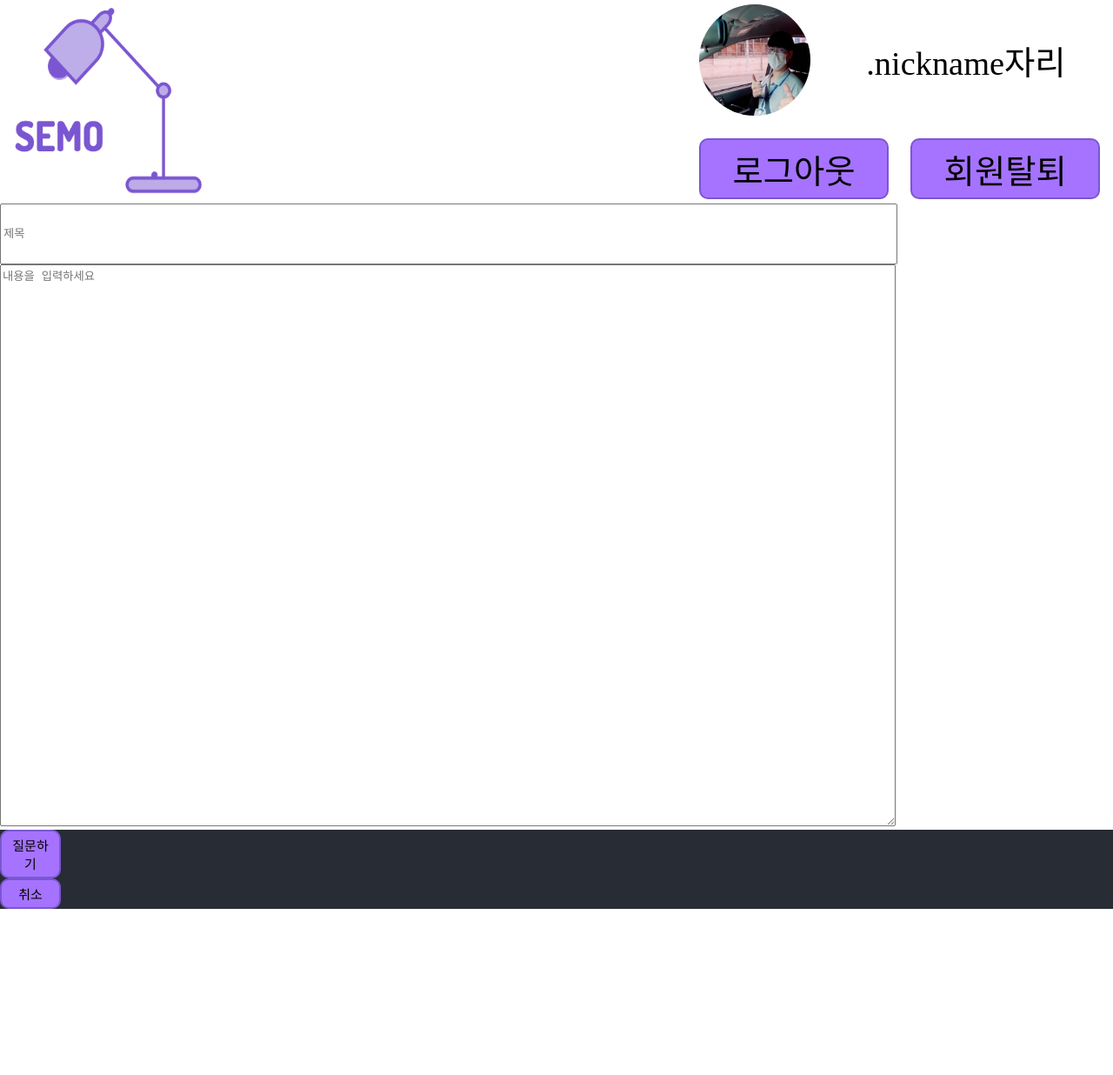
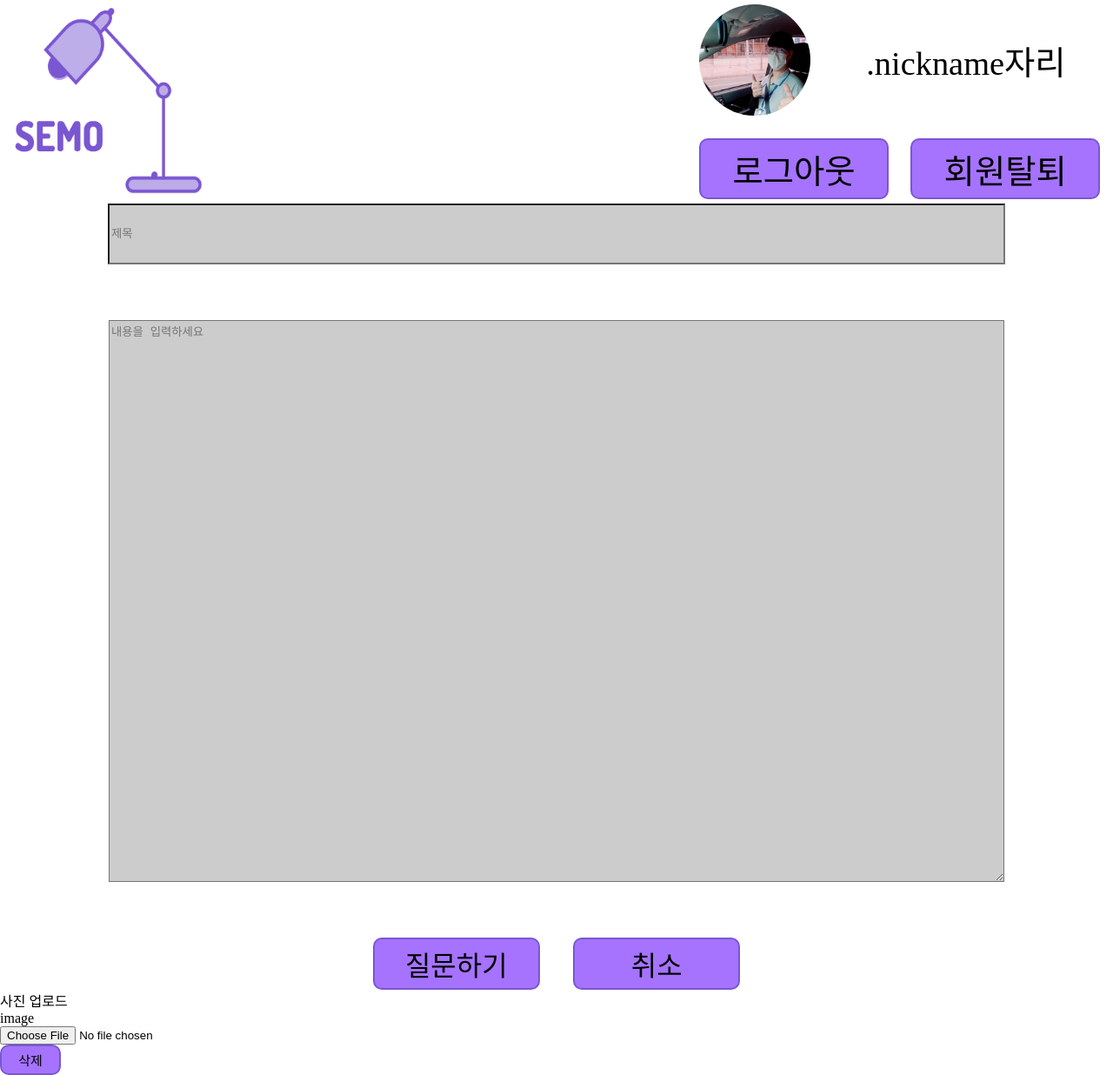
Before and after one commit to codestates/SEMO, a React (Create React App) app in the folder client/: page /question/write in a window 1280 px wide. Shown: the whole page at 87% size. Before the commit the page ends 1045 px from the top, so only its background shows below. Built offline with nearby package versions, Linux system fonts and the light colour scheme.

Commit message:
update components question  img file upload fnc

```diff
--- a/client/src/components/writeQuestion.js
+++ b/client/src/components/writeQuestion.js
@@ -1,52 +1,121 @@
 import styled from "styled-components";
 import Button from "./button";
 import Header from "./header";
-
+import { useState } from "react";
 const ContainQuestion =styled.div`
     diplay:flex;
+
 `
 const InputTitleBox = styled.input`
     width: 80vw;
     height: 5vw;
+    margin 5 0 2 0vw;
+    background: #cccccc;
+
 `
 const InputTextBox =styled.textarea`
     width: 80vw;
     height: 50vw;
+    margin 5vw;
+    background: #cccccc;
+    vertical-align: middle;
 `
 const TitleContainer =styled.div`
-    diplay:flex;
-    flex-align:
-background-color: #282c34;
+    display:flex;
+    justify-content: center;
 
 `
 const WritingContainer = styled.div`
+    display:flex;
+    justify-content: center;
 
 
 `
 const BtnContainer = styled.div`
-background-color: #282c34;
+    display:flex;
+    flex-direction: row;
+    justify-content: center;
+    gap : 3vw;
+    .btn {
+    font-size: 2.5vw;
+    width: 15vw;
+    }
 
 `
+const ImageTest =styled.div``
+
 
 const WriteQuestionComponenet = () => {
+    const [title,setTitle]=useState("");
+    const [text,setText]=useState("");
+
+    const titleHandler = (e)=> {
+        setTitle(e.target.value)
+    }
+    const textHandler = (e)=> {
+        setText(e.target.value)
+    }
+    const testFn = () =>{
+        console.log("@@@@@@@@@@@@@@@@타이틀@@@@@@@@",title,"@@@@@@@@@@@@@@@@텍스트@@@@@@@@",text)
+    }
+    const [fileImg,setfileImg] =useState("")
+    const saveFileImg =(e) =>{
+        setfileImg(URL.createObjectURL(e.target.files[0]))
+    }
+    const deleteFileImg =() => {
+        URL.revokeObjectURL(fileImg);
+        setfileImg("");
+    }
+
     return (
         <>
         <Header></Header>
         <ContainQuestion>
             <TitleContainer>
-                <InputTitleBox type="text" placeholder="제목"/>
+                <InputTitleBox
+                type="text"
+                placeholder="제목"
+                value={title}
+                onChange={titleHandler}
+                />
             </TitleContainer>
 
 
             <WritingContainer>
-                <InputTextBox placeholder="내용을 입력하세요"></InputTextBox>
+                <InputTextBox
+                type="text"
+                placeholder="내용을 입력하세요"
+                value={text}
+                onChange={textHandler}
+                ></InputTextBox>
             </WritingContainer>
             <BtnContainer>
-                <Button>질문하기</Button>
-                <Button>취소</Button>
+
+                <Button className="btn" onClick={testFn}>질문하기</Button>
+                <Button className="btn">취소</Button>
 
             </BtnContainer>
-
+            {/* 아래는 사진 업로드 기능인데, db로 보내기랑 css수정해야함 */}
+            <ImageTest>
+                <div>사진 업로드 </div>
+                    <div>image</div>
+                    <div>
+                        {fileImg &&(
+                            <img alt="exam"
+                                 src={fileImg}
+                            />
+                        )}
+                        <input
+                        name="imgUp"
+                        type="file"
+                        accept="image/*"
+                        onChange={saveFileImg}
+                        />
+                        <Button onClick={()=> deleteFileImg()}>
+                            삭제
+                        </Button>
+                    </div>
+            </ImageTest>
         </ContainQuestion>
         </>
     )
```
